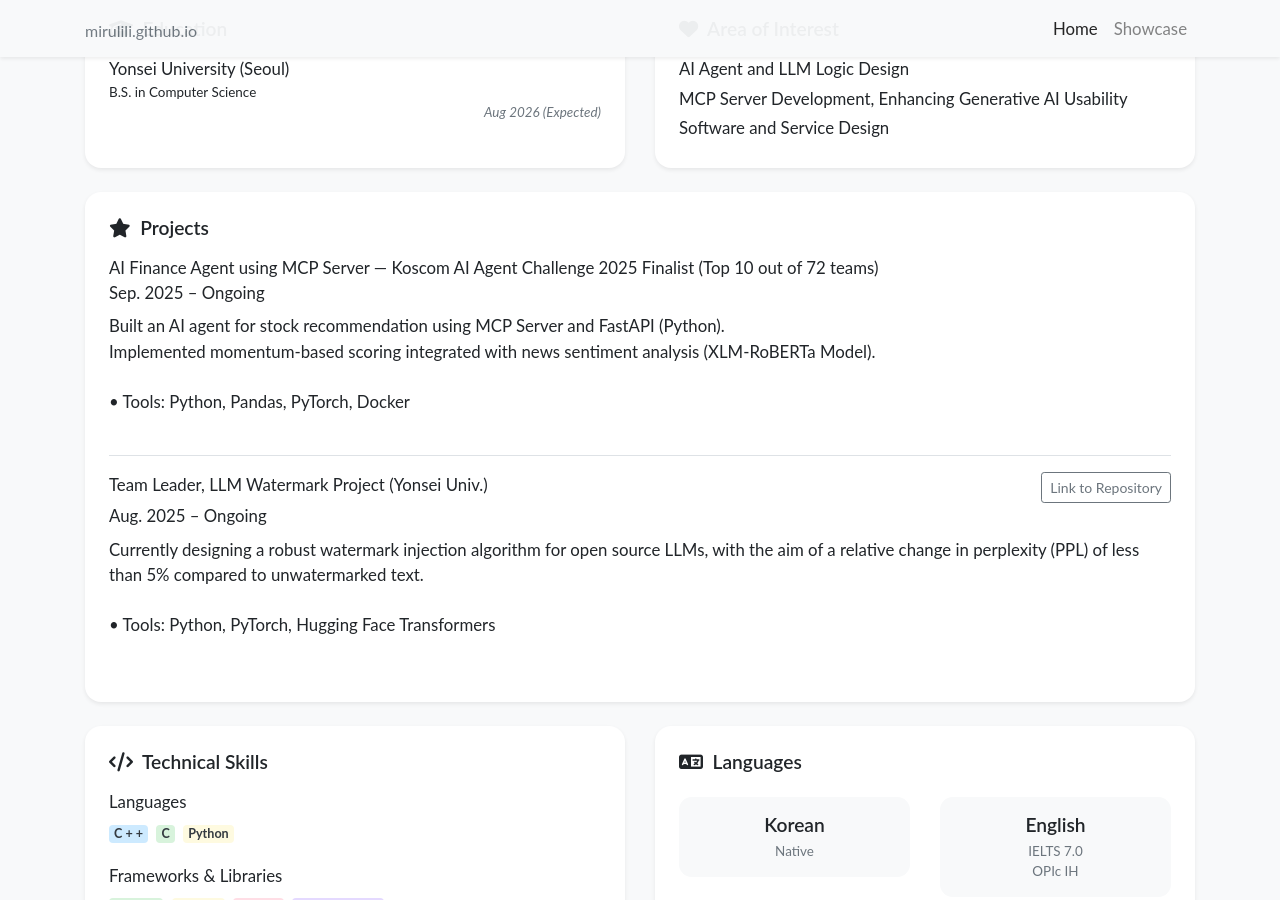
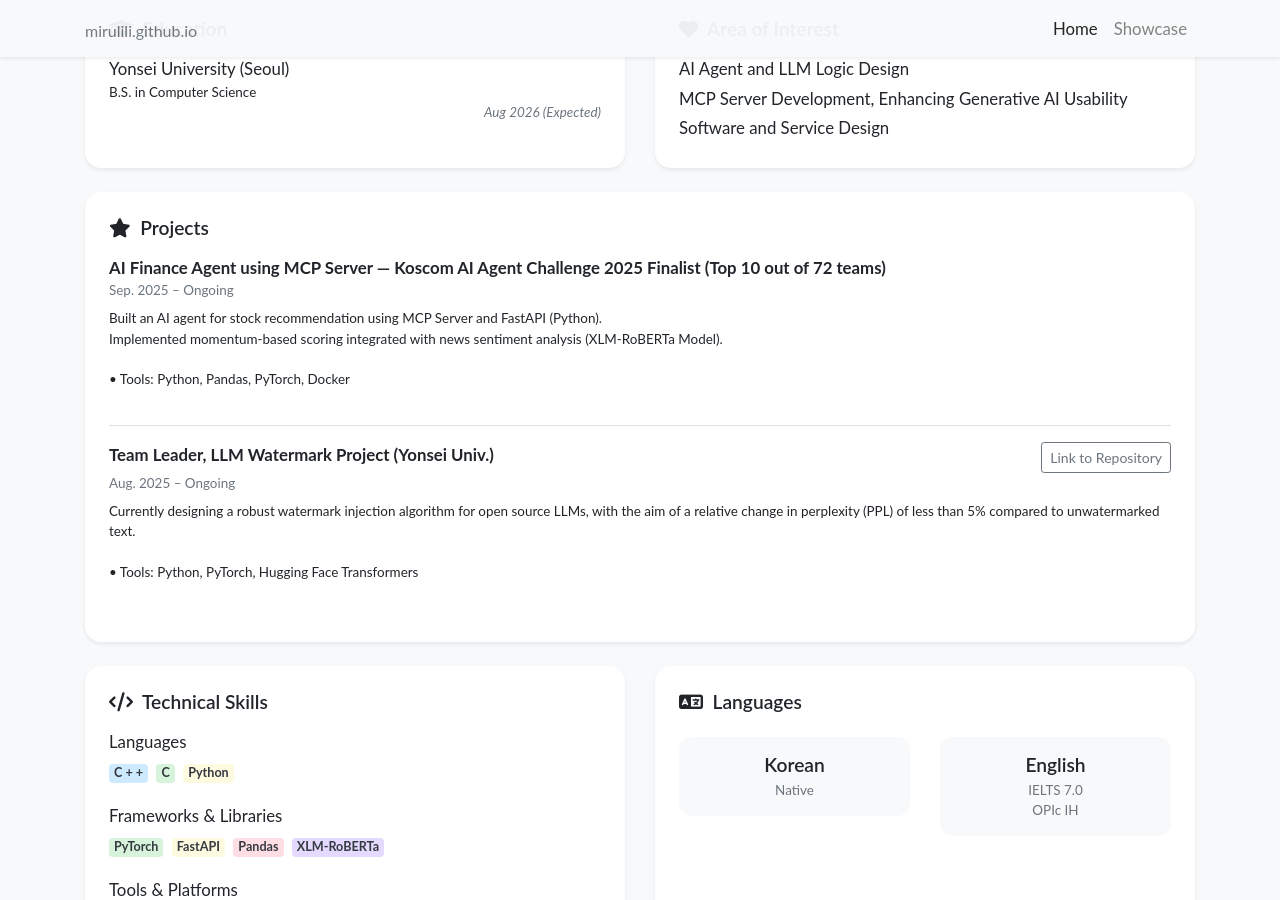
Before and after one commit to mirulili/mirulili.github.io, a Jekyll site: the page built from index.html, in a window 1280 px wide and 900 px high, scrolled down 667 px. Built offline with Jekyll 4.4.1, drawn with Linux system fonts in a browser that asks for light colours; nearby versions of some CDN libraries; a style sheet for code colours, icons or effects is not loaded.

Commit message:
change font style

```diff
--- a/_includes/widgets/news_item.html
+++ b/_includes/widgets/news_item.html
@@ -1,15 +1,13 @@
 {% assign item = include.item %}
 <div class="py-3 {% if include.hide_bottom_border != true %}border-bottom{% endif %}">
     <div class="d-flex">
-        <div class="item-title-custom">
-            {{ item.title }}
-        </div>
+        <strong>{{ item.title }}</strong>
         {% if item.link.url %}
         <div class="ml-auto">
             <a href="{{ item.link.url }}" target="_blank" class="btn btn-outline-secondary btn-sm">{{ item.link.text | default: "Link" }}</a>
         </div>
         {% endif %}
     </div>
-    <div class="item-meta-custom">{{ item.date }}</div>
-    <div class="item-description-custom mt-2">{{ item.abstract }}</div>
+    <div class="small text-muted">{{ item.date }}</div>
+    <div class="small mt-2">{{ item.abstract }}</div>
 </div>
```
